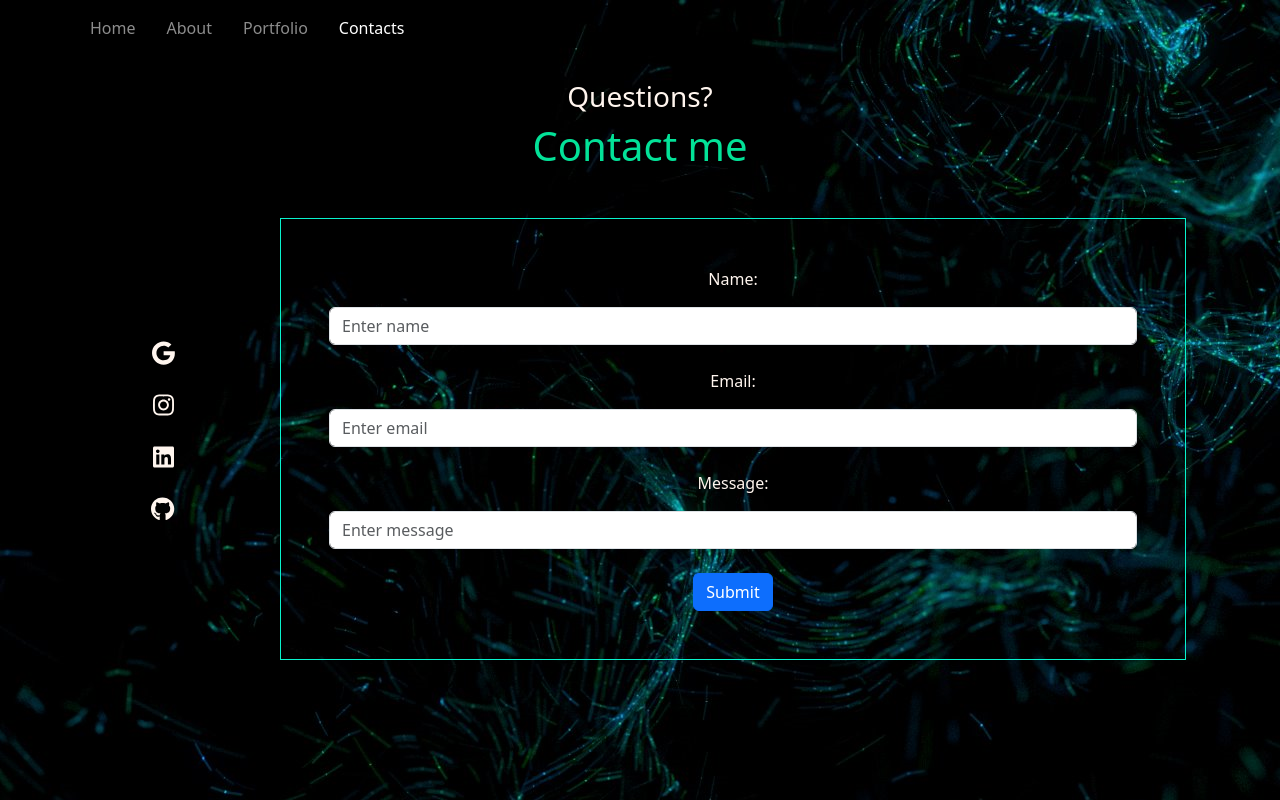
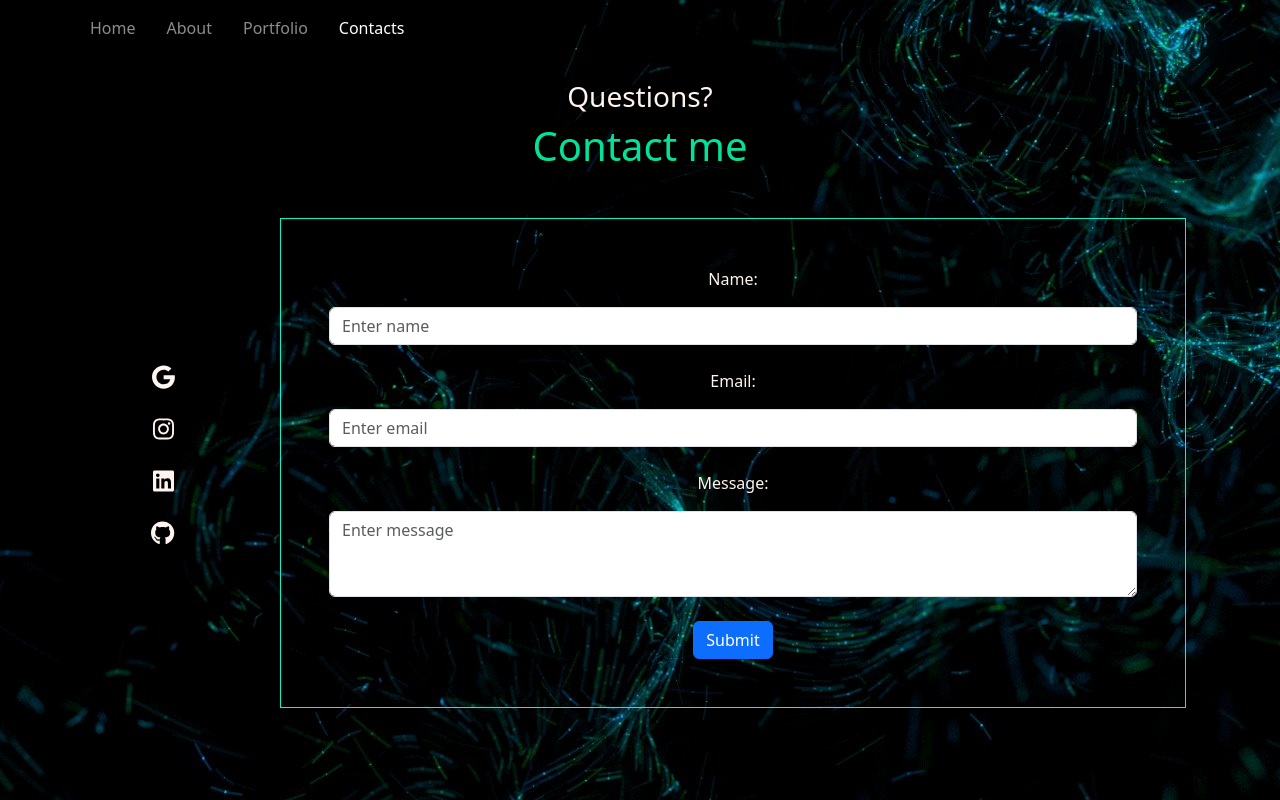
Before and after one commit to 369-Palma/portfolio, a React (Create React App) app: page /contacts in a window 1280 px wide. Built offline with nearby package versions, Linux system fonts and the light colour scheme.

Commit message:
configurazione all'indirizzo emailJs

```diff
--- a/package.json
+++ b/package.json
@@ -9,11 +9,13 @@
     "@testing-library/react": "^13.4.0",
     "@testing-library/user-event": "^13.5.0",
     "bootstrap": "^5.3.1",
+    "emailjs-com": "^3.2.0",
     "react": "^18.2.0",
     "react-bootstrap": "^2.8.0",
     "react-dom": "^18.2.0",
     "react-router-dom": "^6.15.0",
     "react-scripts": "5.0.1",
+    "react-toastify": "^9.1.3",
     "web-vitals": "^2.1.4"
   },
   "scripts": {
--- a/src/App.css
+++ b/src/App.css
@@ -8,6 +8,10 @@ body {
   padding: 0;
   background-image: url("./assets/images/sfondoFigo.png");
   background-color: #242323;
+  margin-top: auto;
+  margin-bottom: auto;
+  margin-right: auto;
+  margin-left: auto;
 }
 h2 {
   margin-bottom: 2em;
@@ -169,8 +173,10 @@ p {
   .iconeSkills {
     flex: 0 0 calc(33.333% - 1em);
   }
-  .frasi {
-    font-size: x-large;
+
+  .frasi,
+  .testo {
+    font-size: xx-large;
   }
 }
 
@@ -204,7 +210,7 @@ p {
   opacity: 0;
   overflow: hidden;
 
-  padding-left: 40px;
+  padding-left: 50px;
   -webkit-animation: AlternateText 12s ease-in infinite 0s;
   -ms-animation: AlternateText 12s ease-in infinite 0s;
   animation: AlternateText 12s ease-in infinite 0s;
@@ -227,7 +233,7 @@ p {
   animation-delay: 9s;
   color: rgb(5, 255, 172);
 }
-@-webkit-keyframes AlternateText {
+/* @-webkit-keyframes AlternateText {
   0% {
     opacity: 0;
   }
@@ -270,7 +276,7 @@ p {
   100% {
     opacity: 0;
   }
-}
+} */
 @keyframes AlternateText {
   0% {
     opacity: 0;
--- a/src/App.js
+++ b/src/App.js
@@ -5,6 +5,10 @@ import HomePage from "./components/HomePage";
 import NavBar from "./components/NavBar";
 import About from "./components/About";
 import Portfolio from "./components/Portfolio";
+
+import React from "react";
+import { ToastContainer } from "react-toastify";
+import "react-toastify/dist/ReactToastify.css";
 import Contacts from "./components/Contacts";
 
 function App() {
@@ -16,7 +20,15 @@ function App() {
           <Route path="/" element={<HomePage />} />
           <Route path="/about" element={<About />} />
           <Route path="/portfolio" element={<Portfolio />} />
-          <Route path="/contacts" element={<Contacts />} />
+          <Route
+            path="/contacts"
+            element={
+              <>
+                <ToastContainer />
+                <Contacts />
+              </>
+            }
+          />
         </Routes>
       </BrowserRouter>
     </div>
--- a/src/components/About.jsx
+++ b/src/components/About.jsx
@@ -12,7 +12,7 @@ const About = () => {
   return (
     <Container className="containerAbout d-flex flex-column justify-content-center align-items-center">
       <Row>
-        <Col className="mb-4 px-4">
+        <Col className="mb-4 ">
           <h1>About</h1>
           <p className="textAbout ">
             Determined, solution oriented, passionate about nature and
--- a/src/components/Contacts.jsx
+++ b/src/components/Contacts.jsx
@@ -4,11 +4,37 @@ import {
   faLinkedin,
   faGithub,
 } from "@fortawesome/free-brands-svg-icons";
+import React from "react";
 import { FontAwesomeIcon } from "@fortawesome/react-fontawesome";
 import { Link } from "react-router-dom";
 import { Col, Row, Form, Button, Container } from "react-bootstrap";
+import emailjs from "emailjs-com";
+import { toast } from "react-toastify";
+import "react-toastify/dist/ReactToastify.css";
 
 const Contacts = () => {
+  const inviaEmail = (e) => {
+    e.preventDefault();
+    emailjs
+      .sendForm(
+        `service_d3vhlvl`,
+        `template_j8faovd`,
+        e.target,
+        `3cG7_5IGDFHm5po4E`
+      )
+      .then(
+        (result) => {
+          toast.success("Email sent successfully");
+          console.log(result.text);
+        },
+        (error) => {
+          toast.error("Email not sent");
+          console.log(error.text);
+        }
+      );
+    e.target.reset();
+  };
+
   return (
     <Container className="boxContacts my-auto mx-auto py-3">
       <h3> Questions? </h3>
@@ -49,12 +75,15 @@ const Contacts = () => {
           </Link>
         </Col>
         <Col xs={12} md={10} className="mx-auto mb-xs-3">
-          <Form className="p-5 bordo">
+          <Form onSubmit={inviaEmail} className="p-5 bordo">
             <Form.Group className="mb-4" controlId="formName">
               <Form.Label className="mb-3">Name:</Form.Label>
               <Form.Control
                 className="campoForm"
-                type="name"
+                name="name"
+                required
+                type="text"
+                autoComplete="off"
                 placeholder="Enter name"
               />
             </Form.Group>
@@ -63,6 +92,9 @@ const Contacts = () => {
               <Form.Label className="mb-3">Email:</Form.Label>
               <Form.Control
                 type="email"
+                name="email"
+                required
+                autoComplete="off"
                 className="campoForm"
                 placeholder="Enter email"
               />
@@ -72,8 +104,11 @@ const Contacts = () => {
               <Form.Label className="mb-3">Message:</Form.Label>
               <Form.Control
                 className="campoForm"
-                type="textarea"
-                Row={3}
+                as="textarea"
+                name="message"
+                required
+                autoComplete="off"
+                rows={3}
                 placeholder="Enter message"
               />
             </Form.Group>
--- a/src/components/HomePage.jsx
+++ b/src/components/HomePage.jsx
@@ -5,7 +5,7 @@ const HomePage = () => {
     <Container className="content my-5">
       <Row className=" mx-auto  content__containercontent d-flex flex-column align-items-center justify-content-center flex-md-row ">
         <Col xs={12} md={6} className="d-flex flex-column mx-auto my-5">
-          <p>
+          <p className="testo">
             Hi, <br />
             I'm Palma Iacobelli{" "}
           </p>
```
Also changed, not shown: 1 other file (tests, documents, lock files or other folders).
